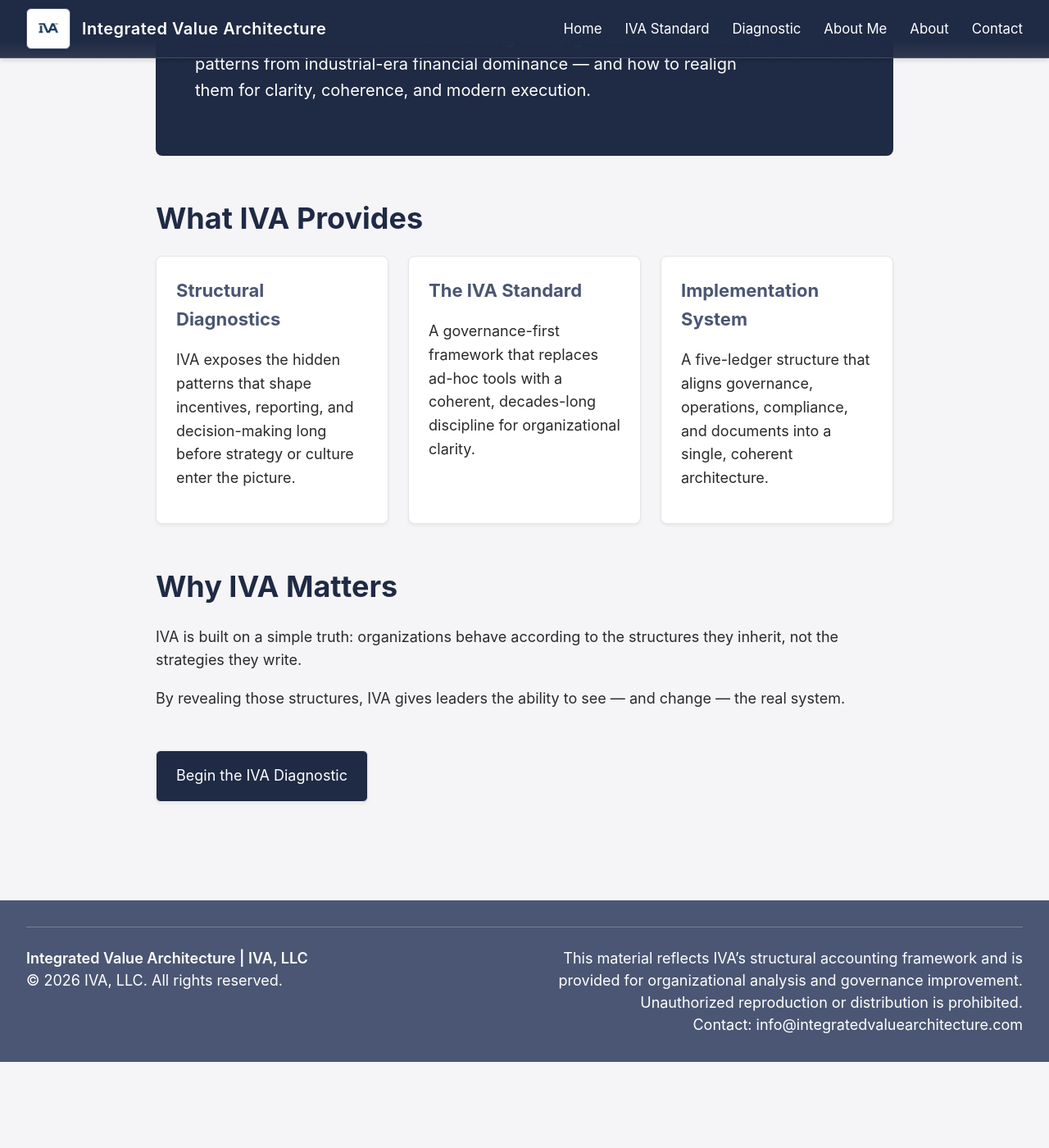
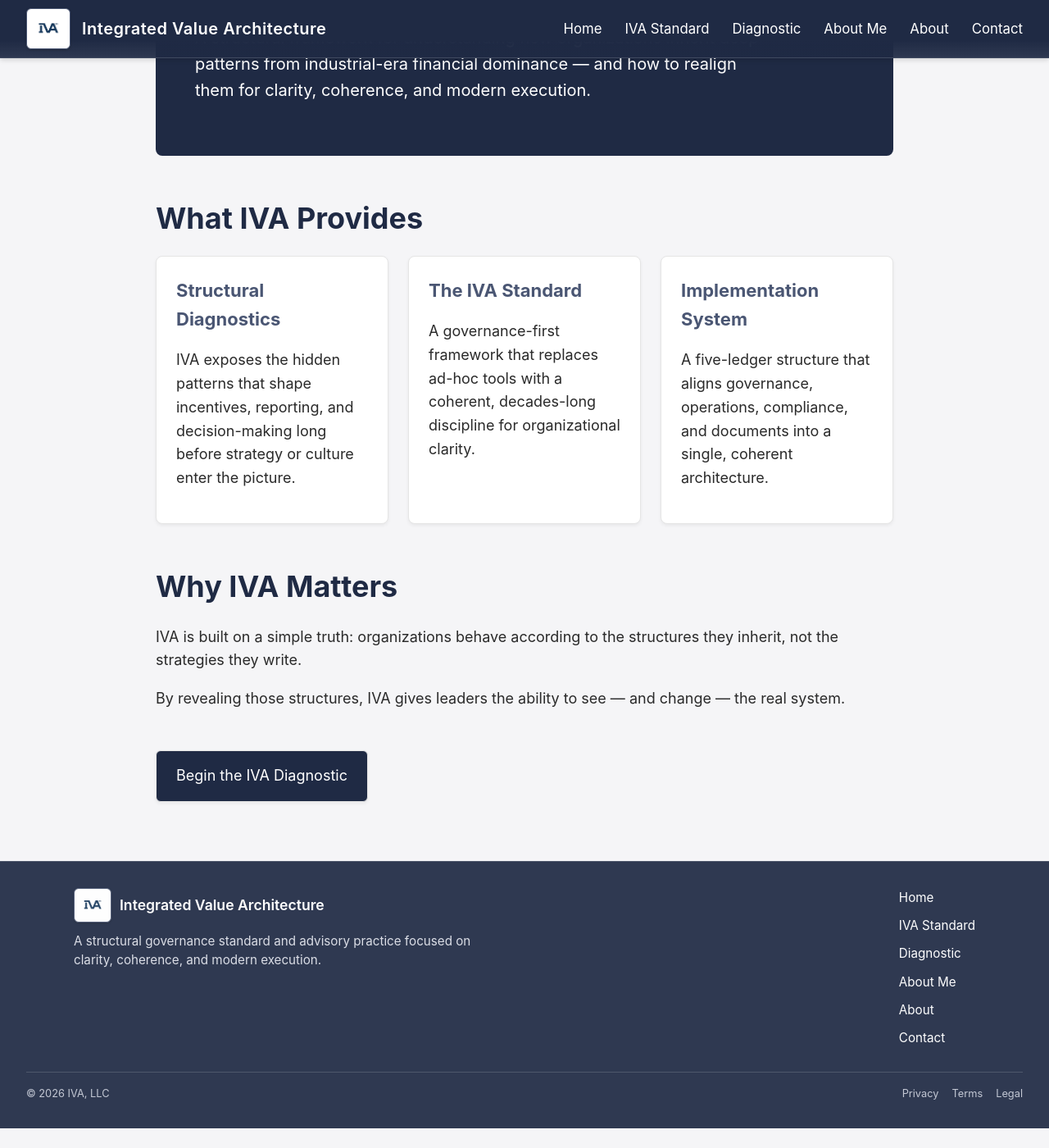
Before and after one commit to efost7873/integratedvaluearchitecture.com, a Jekyll site: the page built from index.md, in a window 1280 px wide and 1400 px high, scrolled down 479 px. Shown: the whole window at 82% size. Built offline with Jekyll 4.4.1, drawn with Linux system fonts in a browser that asks for light colours; before the commit the page ends 1798 px from its top, so only the background shows below that.

Commit message:
Update footer.html

```diff
--- a/_includes/footer.html
+++ b/_includes/footer.html
@@ -1,24 +1,112 @@
-<footer style="background: #4A5673; padding: 32px; margin-top: 48px; color: white;">
+<footer id="iva-footer" style="
+  background: #1F2A44;
+  color: white;
+  padding: 32px;
+  border-top: 1px solid rgba(255,255,255,0.15);
+  transition: opacity 0.3s ease, background 0.3s ease;
+">
 
-  <!-- Divider -->
-  <div style="height: 1px; background: rgba(255,255,255,0.25); margin-bottom: 24px;"></div>
+  <div style="max-width: 1100px; margin: 0 auto; display: flex; justify-content: space-between; flex-wrap: wrap; gap: 32px;">
 
-  <!-- Two-column layout -->
-  <div style="display: flex; flex-wrap: wrap; justify-content: space-between; gap: 24px;">
+    <!-- Left Column: Identity -->
+    <div style="max-width: 500px; display: flex; flex-direction: column; gap: 12px;">
 
-    <!-- Left column -->
-    <div style="flex: 1 1 300px; line-height: 1.5;">
-      <div style="font-weight: 600;">Integrated Value Architecture | IVA, LLC</div>
-      <div>© {{ site.time | date: "%Y" }} IVA, LLC. All rights reserved.</div>
+      <!-- Mini Logo Badge -->
+      <div style="display: flex; align-items: center; gap: 10px;">
+        <img
+          src="{{ site.baseurl }}/assets/images/tmlogo.png"
+          alt="IVA Logo"
+          style="height: 32px; background: white; padding: 4px 6px; border-radius: 6px; border: 1px solid #4A5673; box-shadow: 0 1px 3px rgba(0,0,0,0.25);"
+        >
+        <div style="font-size: 1.1rem; font-weight: 600;">
+          Integrated Value Architecture
+        </div>
+      </div>
+
+      <p style="margin: 0; font-size: 0.95rem; line-height: 1.5; color: #D9DCE5;">
+        A structural governance standard and advisory practice focused on clarity, coherence, and modern execution.
+      </p>
     </div>
 
-    <!-- Right column -->
-    <div style="flex: 1 1 300px; line-height: 1.5; text-align: right;">
-      <div>This material reflects IVA’s structural accounting framework and is provided for organizational analysis and governance improvement.</div>
-      <div>Unauthorized reproduction or distribution is prohibited.</div>
-      <div>Contact: info@integratedvaluearchitecture.com</div>
+    <!-- Right Column: Navigation -->
+    <div style="display: flex; flex-direction: column; gap: 10px; font-size: 0.95rem;">
+      <a class="iva-footer-link" href="{{ site.baseurl }}/" style="color: white; text-decoration: none; position: relative;">Home</a>
+      <a class="iva-footer-link" href="{{ site.baseurl }}/standard" style="color: white; text-decoration: none; position: relative;">IVA Standard</a>
+      <a class="iva-footer-link" href="{{ site.baseurl }}/diagnostic" style="color: white; text-decoration: none; position: relative;">Diagnostic</a>
+      <a class="iva-footer-link" href="{{ site.baseurl }}/about-me" style="color: white; text-decoration: none; position: relative;">About Me</a>
+      <a class="iva-footer-link" href="{{ site.baseurl }}/about" style="color: white; text-decoration: none; position: relative;">About</a>
+      <a class="iva-footer-link" href="{{ site.baseurl }}/contact" style="color: white; text-decoration: none; position: relative;">Contact</a>
     </div>
 
   </div>
 
+  <!-- Micro-row -->
+  <div style="
+    margin-top: 28px;
+    padding-top: 16px;
+    border-top: 1px solid rgba(255,255,255,0.15);
+    font-size: 0.8rem;
+    color: #BFC4D1;
+    display: flex;
+    justify-content: space-between;
+    flex-wrap: wrap;
+    gap: 12px;
+  ">
+    <div>© 2026 IVA, LLC</div>
+    <div style="display: flex; gap: 16px;">
+      <a class="iva-footer-link" href="{{ site.baseurl }}/privacy" style="color: #BFC4D1; text-decoration: none; position: relative;">Privacy</a>
+      <a class="iva-footer-link" href="{{ site.baseurl }}/terms" style="color: #BFC4D1; text-decoration: none; position: relative;">Terms</a>
+      <a class="iva-footer-link" href="{{ site.baseurl }}/legal" style="color: #BFC4D1; text-decoration: none; position: relative;">Legal</a>
+    </div>
+  </div>
+
+  <!-- Hover underline animation (matches header) -->
+  <style>
+    .iva-footer-link::after {
+      content: "";
+      position: absolute;
+      left: 0;
+      bottom: -3px;
+      width: 0;
+      height: 2px;
+      background: white;
+      transition: width 0.25s ease;
+    }
+    .iva-footer-link:hover::after {
+      width: 100%;
+    }
+
+    /* Dark-mode awareness */
+    @media (prefers-color-scheme: dark) {
+      #iva-footer {
+        background: #141A28;
+        color: #E6E8EF;
+      }
+      #iva-footer a {
+        color: #E6E8EF;
+      }
+      #iva-footer .iva-footer-link::after {
+        background: #E6E8EF;
+      }
+    }
+  </style>
+
 </footer>
+
+<!-- Micro fade on scroll-up -->
+<script>
+  const footer = document.getElementById('iva-footer');
+  let lastScroll = 0;
+
+  window.addEventListener('scroll', () => {
+    const current = window.scrollY;
+
+    if (current < lastScroll) {
+      footer.style.opacity = '1';
+    } else {
+      footer.style.opacity = '0.92';
+    }
+
+    lastScroll = current;
+  });
+</script>
```
